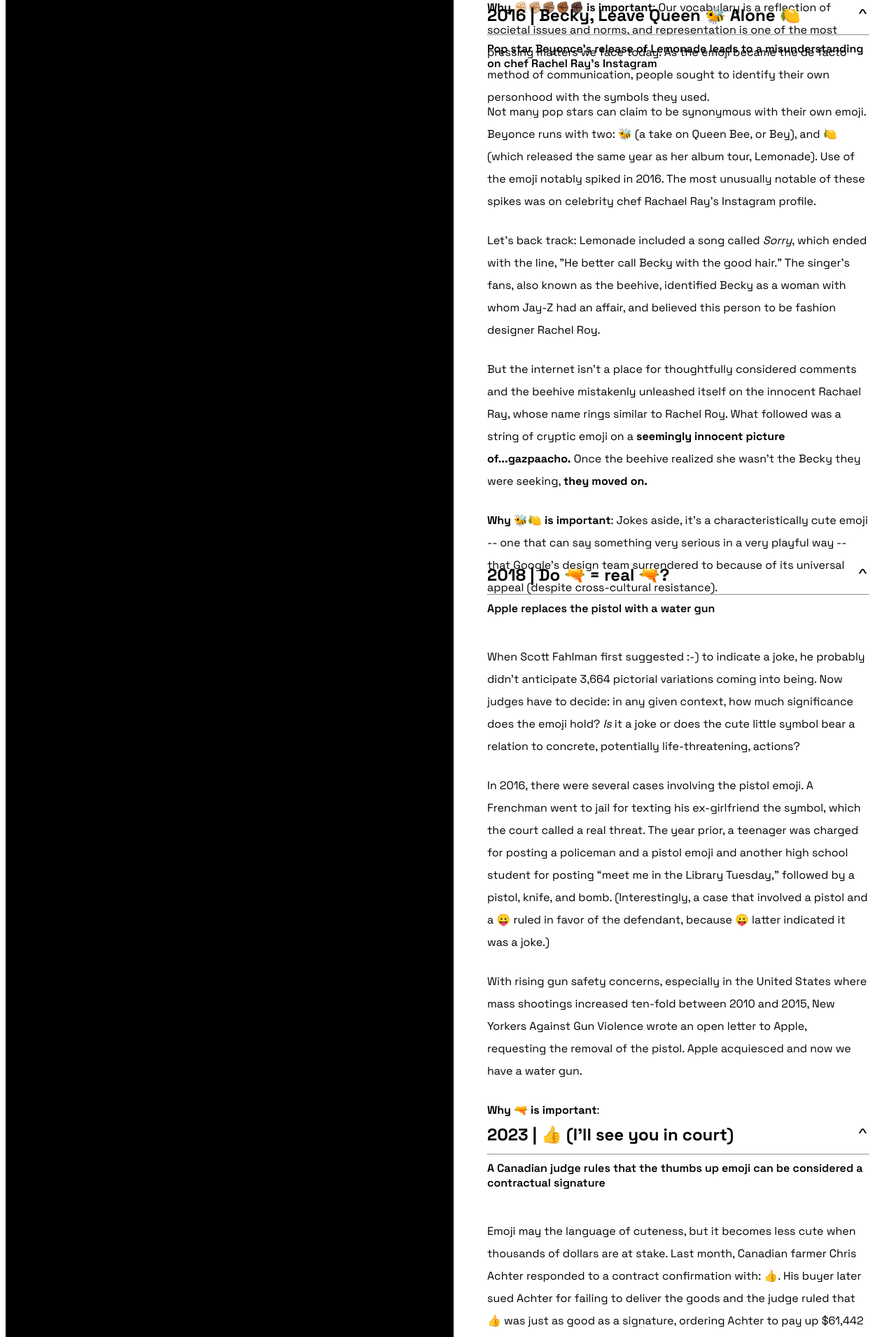
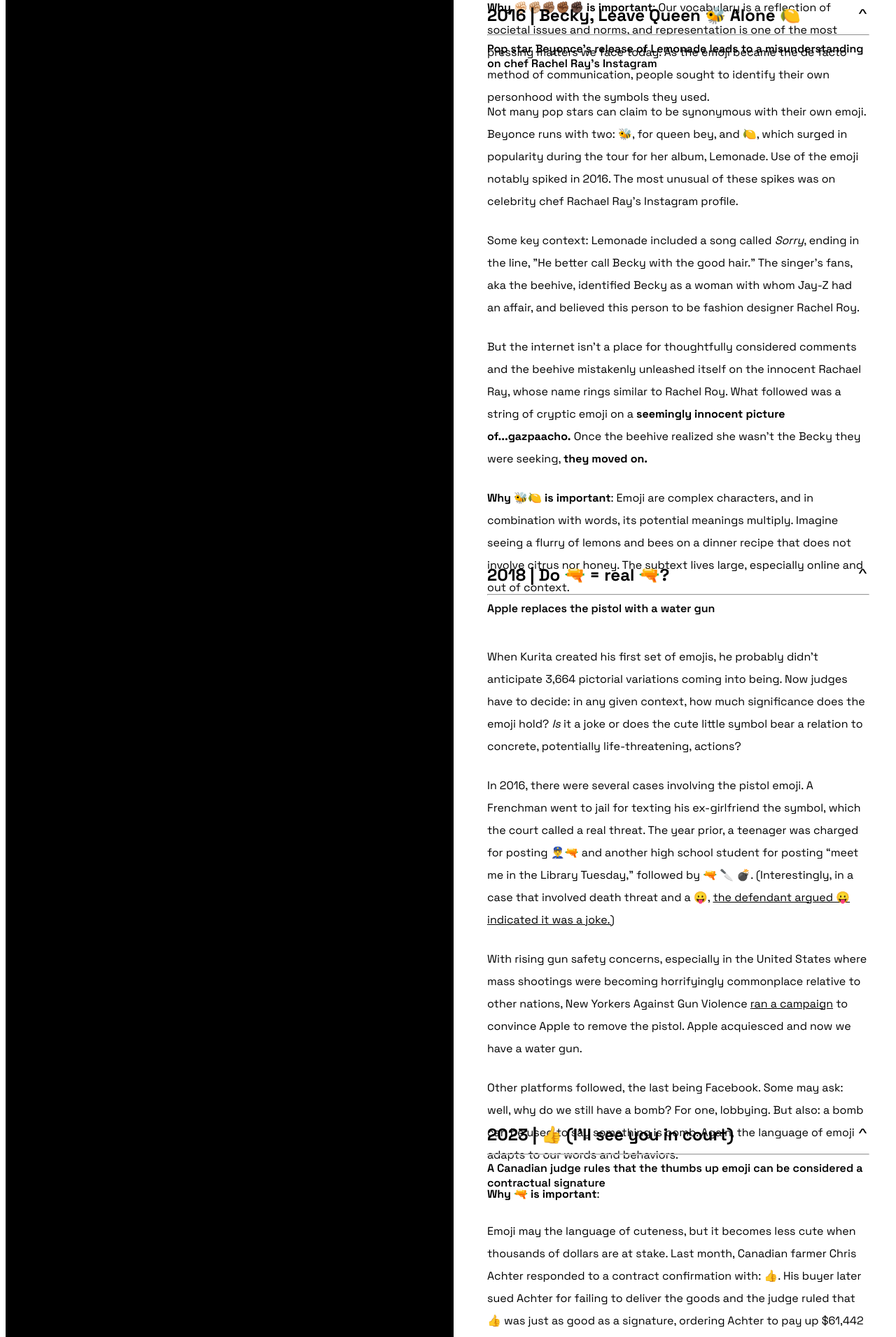
Before and after one commit to divya-mehra/sixemojistory, a React (Vite) app: page / in a window 1280 px wide. Shown: the part 3234-5145 px from the top of the page at 70% size. Built offline with nearby package versions, Linux system fonts and the light colour scheme; a web font is replaced by a local one.

Commit message:
changes in copy

```diff
--- a/src/panels/start-panel/UserStartPanelRight.jsx
+++ b/src/panels/start-panel/UserStartPanelRight.jsx
@@ -2,15 +2,14 @@
 
 const UserStartPanelRight = () => {
   return (
-    <div
-      className={`${styles.startPanelRight} ${styles.userStartPanelRight}`}
-    >
+    <div className={`${styles.startPanelRight} ${styles.userStartPanelRight}`}>
       <h4>
-        Why don't we go back to when it was all so simple? Just a 12x12 grid, in
-        true Kurita form. (Of course, now we have a computer to do it.)
+        Let's go back to that 12x12 grid. (Of course, now we have a computer to
+        do it.)
         <br></br>
         <br></br>
-        Use the following grid to tell your own emoji story, and then download or share.
+        Use the following grid to tell your own emoji story, and then download
+        or share. No pressure 😛.
       </h4>
     </div>
   );
--- a/src/panels/text-panel/TextPanel.jsx
+++ b/src/panels/text-panel/TextPanel.jsx
@@ -219,18 +219,17 @@
         <p>
           {" "}
           Not many pop stars can claim to be synonymous with their own emoji.
-          Beyonce runs with two: 🐝 (a take on Queen Bee, or Bey), and 🍋 (which
-          released the same year as her album tour, Lemonade). Use of the emoji
-          notably spiked in 2016. The most unusually notable of these spikes was
-          on celebrity chef Rachael Ray’s Instagram profile.{" "}
+          Beyonce runs with two: 🐝, for queen bey, and 🍋, which surged in
+          popularity during the tour for her album, Lemonade. Use of the emoji
+          notably spiked in 2016. The most unusual of these spikes was on
+          celebrity chef Rachael Ray’s Instagram profile.{" "}
         </p>
 
         <p>
-          Let’s back track: Lemonade included a song called <i>Sorry</i>, which
-          ended with the line, "He better call Becky with the good hair.” The
-          singer’s fans, also known as the beehive, identified Becky as a woman
-          with whom Jay-Z had an affair, and believed this person to be fashion
-          designer Rachel Roy.{" "}
+          Some key context: Lemonade included a song called <i>Sorry</i>, ending
+          in the line, "He better call Becky with the good hair.” The singer’s
+          fans, aka the beehive, identified Becky as a woman with whom Jay-Z had
+          an affair, and believed this person to be fashion designer Rachel Roy.{" "}
         </p>
 
         <p>
@@ -258,11 +257,13 @@
             they moved on.
           </span>{" "}
         </p>
+
         <p>
-          <b>Why 🐝🍋 is important</b>: Jokes aside, it's a characteristically
-          cute emoji -- one that can say something very serious in a very
-          playful way -- that Google's design team surrendered to because of its
-          universal appeal (despite cross-cultural resistance).
+          <b>Why 🐝🍋 is important</b>: Emoji are complex characters, and in
+          combination with words, its potential meanings multiply. Imagine
+          seeing a flurry of lemons and bees on a dinner recipe that does not
+          involve citrus nor honey. The subtext lives large, especially online
+          and out of context.
         </p>
       </>
     );
@@ -270,28 +271,41 @@
     content = (
       <>
         <p>
-          When Scott Fahlman first suggested :-) to indicate a joke, he probably
-          didn’t anticipate 3,664 pictorial variations coming into being. Now
-          judges have to decide: in any given context, how much significance
-          does the emoji hold? <i>Is</i> it a joke or does the cute little
-          symbol bear a relation to concrete, potentially life-threatening,
-          actions?{" "}
+          When Kurita created his first set of emojis, he probably didn’t
+          anticipate 3,664 pictorial variations coming into being. Now judges
+          have to decide: in any given context, how much significance does the
+          emoji hold? <i>Is</i> it a joke or does the cute little symbol bear a
+          relation to concrete, potentially life-threatening, actions?{" "}
         </p>
         <p>
           In 2016, there were several cases involving the pistol emoji. A
           Frenchman went to jail for texting his ex-girlfriend the symbol, which
           the court called a real threat. The year prior, a teenager was charged
-          for posting a policeman and a pistol emoji and another high school
-          student for posting “meet me in the Library Tuesday,” followed by a
-          pistol, knife, and bomb. (Interestingly, a case that involved a pistol
-          and a 😛 ruled in favor of the defendant, because 😛 latter indicated
-          it was a joke.){" "}
+          for posting 👮‍♂️🔫 and another high school student for posting “meet me
+          in the Library Tuesday,” followed by 🔫 🔪 💣. (Interestingly, in a
+          case that involved death threat and a 😛,{"  "}
+          <a
+            href="https://www.socialmedialawbulletin.com/2017/08/legal-implications-emoji-use/"
+            target="_blank"
+          >
+            the defendant argued 😛 indicated it was a joke.)
+          </a>{" "}
         </p>
         <p>
           With rising gun safety concerns, especially in the United States where
-          mass shootings increased ten-fold between 2010 and 2015, New Yorkers
-          Against Gun Violence wrote an open letter to Apple, requesting the
-          removal of the pistol. Apple acquiesced and now we have a water gun.{" "}
+          mass shootings were becoming horrifyingly commonplace relative to
+          other nations, New Yorkers Against Gun Violence{" "}
+          <a href="https://www.youtube.com/watch?v=hbXAXYYZJxM" target="_blank">
+            ran a campaign
+          </a>{" "}
+          to convince Apple to remove the pistol. Apple acquiesced and now we
+          have a water gun.{" "}
+        </p>
+        <p>
+          Other platforms followed, the last being Facebook. Some may ask: well,
+          why do we still have a bomb? For one, lobbying. But also: a bomb can
+          be used to say something is bomb. Again, the language of emoji adapts
+          to our words and behaviors.
         </p>
         <p>
           <b>Why 🔫 is important</b>:
@@ -320,11 +334,11 @@
           referred to sexual acts or meth.
         </p>
         <p>
-          All this begs the question: <br></br>
-          <b>Do emoji clarify (as Fahlman initially intended), or obscure?</b>
-          They conflate, confuse, or clarify. Their meaning multiples tenfold.
-          And while our alphabet is finite (though vocabulary, and certainly,
-          language is not), emoji continue to reproduce.
+          All this begs the question we've been asking all along: Do emoji
+          clarify or obscure? They conflate, confuse, or clarify. Their meaning
+          multiples tenfold. And while our alphabet is finite (though
+          vocabulary, and certainly, language is not), emoji continue to
+          reproduce.
         </p>
         <p>
           <b>Why 👍 is important</b>:
```
